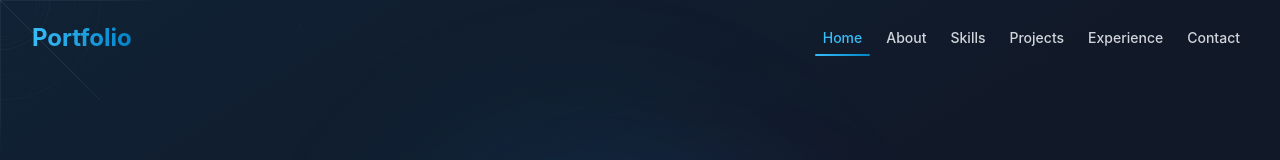
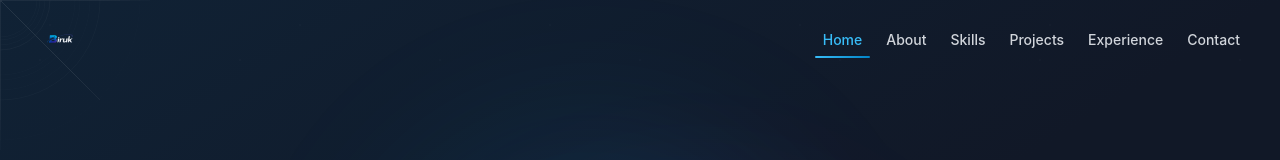
Before and after one commit to birukhabte/MyPersonalPortfolio, a React (Vite) app: page / in a window 1280 px wide. Shown: the top 160 px of the page. Built offline with nearby package versions, Linux system fonts and the light colour scheme.

Commit message:
logo added

```diff
--- a/src/components/Navbar.tsx
+++ b/src/components/Navbar.tsx
@@ -1,6 +1,7 @@
 import { useState, useEffect } from 'react'
 import { motion, AnimatePresence } from 'framer-motion'
 import { FiMenu, FiX } from 'react-icons/fi'
+import logo from '../assets/logo.png'
 
 const navLinks = [
   { name: 'Home', href: '#home' },
@@ -57,21 +58,20 @@ const Navbar = () => {
       initial={{ y: -100 }}
       animate={{ y: 0 }}
       transition={{ duration: 0.5 }}
-      className={`fixed top-0 left-0 right-0 z-50 transition-all duration-300 ${
-        isScrolled
+      className={`fixed top-0 left-0 right-0 z-50 transition-all duration-300 ${isScrolled
           ? 'glass-dark shadow-lg py-3'
           : 'bg-transparent py-5'
-      }`}
+        }`}
     >
       <div className="container mx-auto px-4 sm:px-6 lg:px-8">
         <div className="flex items-center justify-between">
           <motion.a
             href="#home"
-            className="text-2xl font-bold bg-gradient-to-r from-primary-400 to-primary-600 bg-clip-text text-transparent"
+            className="flex items-center"
             whileHover={{ scale: 1.05 }}
             whileTap={{ scale: 0.95 }}
           >
-            Portfolio
+            <img src={logo} alt="Portfolio Logo" className="h-10 w-auto" />
           </motion.a>
 
           {/* Desktop Navigation */}
@@ -89,11 +89,10 @@ const Navbar = () => {
                 whileTap={{ scale: 0.95 }}
               >
                 <span
-                  className={`transition-colors ${
-                    activeLink === link.name
+                  className={`transition-colors ${activeLink === link.name
                       ? 'text-primary-400'
                       : 'text-gray-300 hover:text-white'
-                  }`}
+                    }`}
                 >
                   {link.name}
                 </span>
@@ -138,11 +137,10 @@ const Navbar = () => {
                     e.preventDefault()
                     handleLinkClick(link.name, link.href)
                   }}
-                  className={`block px-2 py-1 rounded-lg transition-colors ${
-                    activeLink === link.name
+                  className={`block px-2 py-1 rounded-lg transition-colors ${activeLink === link.name
                       ? 'bg-primary-500/20 text-primary-400'
                       : 'text-gray-300 hover:bg-gray-800 hover:text-white'
-                  }`}
+                    }`}
                   whileHover={{ x: 4 }}
                 >
                   {link.name}
```
Also changed, not shown: src/assets/logo.png (added).
